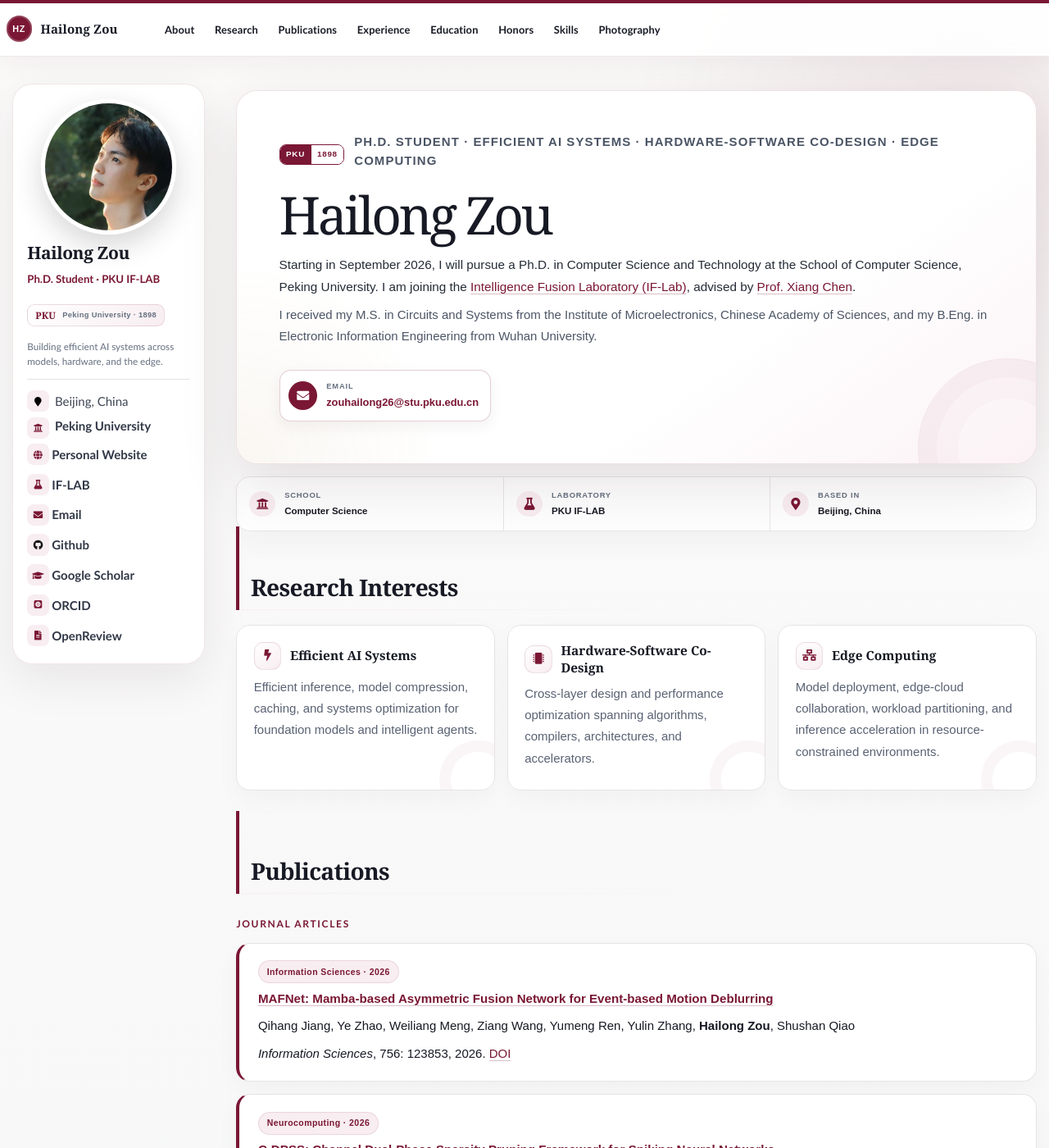
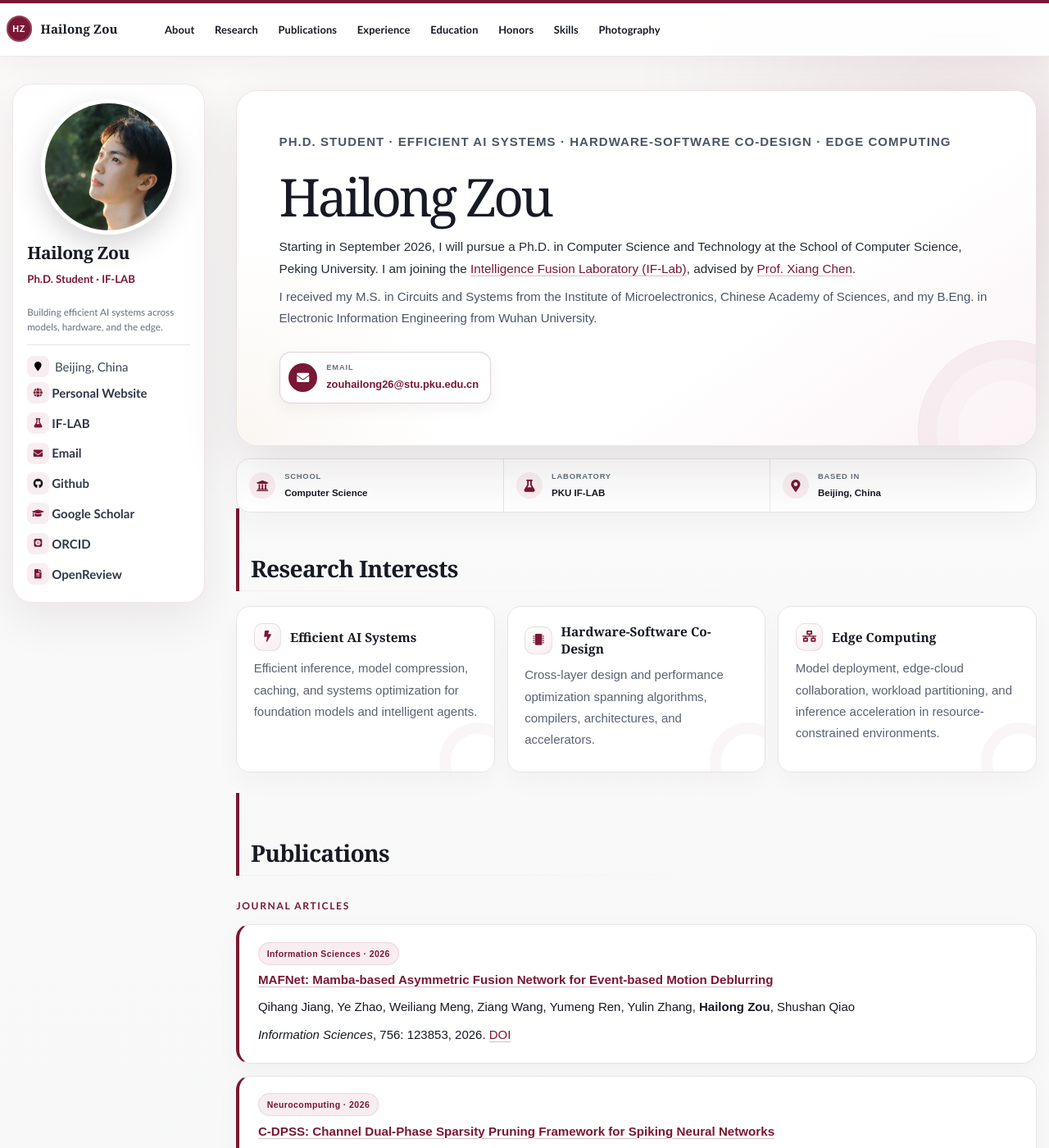
Before and after one commit to Hailong-Zou/Hailong-Zou.github.io, a Jekyll site: the page built from _pages/about.md, in a window 1280 px wide and 1400 px high. Shown: the whole window at 82% size. Built offline with Jekyll 4.4.1, drawn with Linux system fonts in a browser that asks for light colours; some web fonts are replaced; some of the changed text lies outside the part shown.

Commit message:
Refine education cards and reduce PKU branding

```diff
--- a/_config.yml
+++ b/_config.yml
@@ -25,7 +25,7 @@ baidu_site_verification  :  # get baidu_site_verification from https://ziyuan.ba
 author:
   name             : "Hailong Zou"
   avatar           : "images/profile.jpg"
-  bio              : "Ph.D. Student · PKU IF-LAB"
+  bio              : "Ph.D. Student · IF-LAB"
   blurb            : "Building efficient AI systems across models, hardware, and the edge."
   location         : "Beijing, China"
   employer         : "Peking University"
--- a/_includes/author-profile.html
+++ b/_includes/author-profile.html
@@ -11,7 +11,6 @@
   <div class="author__content">
     <h3 class="author__name">{{ author.name }}</h3>
     {% if author.bio %}<p class="author__bio">{{ author.bio }}</p>{% endif %}
-    <div class="profile__pku-mark"><span>PKU</span><small>Peking University · 1898</small></div>
   </div>
 
   <div class="author__urls-wrapper">
@@ -22,9 +21,6 @@
       {% endif %}
       {% if author.location %}
         <li><i class="fa fa-fw fa-map-marker" aria-hidden="true"></i> {{ author.location }}</li>
-      {% endif %}
-      {% if author.employer %}
-        <li class="author__meta"><i class="fas fa-fw fa-university" aria-hidden="true"></i>{% if author.employer_url %}<a href="{{ author.employer_url }}">{{ author.employer }}</a>{% else %}{{ author.employer }}{% endif %}</li>
       {% endif %}
       {% if author.uri %}
         <li><a href="{{ author.uri }}"><i class="fas fa-fw fa-globe" aria-hidden="true"></i> Personal Website</a></li>
--- a/_pages/about.md
+++ b/_pages/about.md
@@ -13,7 +13,6 @@ redirect_from:
 <section class="intro-card">
   <div class="intro-copy">
     <div class="intro-meta">
-      <span class="pku-badge"><strong>PKU</strong><span>1898</span></span>
       <p class="intro-kicker">Ph.D. Student · Efficient AI Systems · Hardware-Software Co-Design · Edge Computing</p>
     </div>
     <h1>Hailong Zou</h1>
@@ -129,14 +128,6 @@ Zihao Zheng, Zhihao Mao, Xingyue Zhou, Jiayu Chen, Maoliang Li, Xinhao Sun, **Ha
     </div>
   </div>
   <div class="timeline-item">
-    <div class="timeline-date">2024 - 2026</div>
-    <div>
-      <h3>Key Technologies for Energy-Efficient Neuromorphic Processing Chips</h3>
-      <p><strong>Core Team Member · Institute of Microelectronics, Chinese Academy of Sciences</strong></p>
-      <p>Developed a PCIe data-transfer module, integrated YOLOv3 with SpikeformerV2, and applied pretraining and quantization-aware training to reduce precision and computation costs while maintaining accuracy.</p>
-    </div>
-  </div>
-  <div class="timeline-item">
     <div class="timeline-date">2022.11 - 2023.05</div>
     <div>
       <h3>Empyrean Technology, Chengdu</h3>
@@ -151,21 +142,27 @@ Zihao Zheng, Zhihao Mao, Xingyue Zhou, Jiayu Chen, Maoliang Li, Xinhao Sun, **Ha
 # Education
 
 <div class="timeline education">
-  <div class="timeline-item">
+  <div class="timeline-item education-item education-item--pku">
+    <span class="education-watermark" aria-hidden="true"><img src="/images/education/pku-seal.png" alt=""></span>
     <div class="timeline-date">2026.09 -</div>
     <div>
       <h3>Peking University</h3>
       <p>Ph.D. in Computer Science and Technology, School of Computer Science; Intelligence Fusion Laboratory (IF-Lab), advised by Prof. Xiang Chen.</p>
     </div>
   </div>
-  <div class="timeline-item">
+  <div class="timeline-item education-item education-item--ucas">
+    <span class="education-watermark education-watermark--pair" aria-hidden="true">
+      <img src="/images/education/ucas-seal.png" alt="">
+      <img src="/images/education/imecas-seal.png" alt="">
+    </span>
     <div class="timeline-date">2023.09 - 2026.06</div>
     <div>
-      <h3>Institute of Microelectronics, Chinese Academy of Sciences</h3>
-      <p>M.S. in Circuits and Systems.</p>
+      <h3>University of Chinese Academy of Sciences</h3>
+      <p>M.S. in Circuits and Systems · Institute of Microelectronics, Chinese Academy of Sciences.</p>
     </div>
   </div>
-  <div class="timeline-item">
+  <div class="timeline-item education-item education-item--whu">
+    <span class="education-watermark" aria-hidden="true"><img src="/images/education/whu-seal.png" alt=""></span>
     <div class="timeline-date">2019.09 - 2023.06</div>
     <div>
       <h3>Wuhan University</h3>
@@ -242,6 +239,6 @@ Zihao Zheng, Zhihao Mao, Xingyue Zhou, Jiayu Chen, Maoliang Li, Xinhao Sun, **Ha
 </div>
 
 <footer class="site-signoff">
-  <div><span class="site-signoff__mark">HZ</span><p><strong>Hailong Zou</strong><small>Efficient AI Systems · Peking University</small></p></div>
-  <p class="site-signoff__meta">PKU · IF-LAB · Beijing</p>
+  <div><span class="site-signoff__mark">HZ</span><p><strong>Hailong Zou</strong><small>Efficient AI Systems · Hardware-Software Co-Design</small></p></div>
+  <p class="site-signoff__meta">Research · Systems · Photography</p>
 </footer>
--- a/assets/css/main.scss
+++ b/assets/css/main.scss
@@ -280,31 +280,6 @@ body {
     line-height: 1.45;
 }
 
-.profile__pku-mark {
-    display: inline-flex;
-    align-items: center;
-    gap: .55rem;
-    margin: .05rem 0 .75rem;
-    padding: .42rem .6rem;
-    border: 1px solid rgba(122, 23, 52, .14);
-    border-radius: 9px;
-    color: var(--hz-accent);
-    background: linear-gradient(135deg, #fff, var(--hz-accent-soft));
-}
-
-.profile__pku-mark span {
-    font-family: Georgia, serif;
-    font-size: .78rem;
-    font-weight: 700;
-}
-
-.profile__pku-mark small {
-    color: var(--hz-muted);
-    font-size: .62rem;
-    font-weight: 700;
-    letter-spacing: .035em;
-}
-
 .author__urls-wrapper,
 .author__urls {
     width: 100%;
@@ -416,34 +391,6 @@ body {
     display: flex;
     align-items: center;
     gap: .8rem;
-}
-
-.pku-badge {
-    display: inline-flex;
-    flex: 0 0 auto;
-    overflow: hidden;
-    align-items: stretch;
-    border: 1px solid var(--hz-accent);
-    border-radius: 8px;
-    font-size: .66rem;
-    font-weight: 800;
-    letter-spacing: .07em;
-    line-height: 1;
-}
-
-.pku-badge strong,
-.pku-badge span {
-    padding: .44rem .5rem;
-}
-
-.pku-badge strong {
-    color: #fff;
-    background: var(--hz-accent);
-}
-
-.pku-badge span {
-    color: var(--hz-accent);
-    background: #fff;
 }
 
 .intro-kicker {
@@ -756,7 +703,59 @@ body {
 }
 
 .education .timeline-item {
+    position: relative;
+    overflow: hidden;
     border-left: 4px solid var(--hz-gold);
+    isolation: isolate;
+}
+
+.education .timeline-item > div {
+    position: relative;
+    z-index: 2;
+}
+
+.education .education-item--pku {
+    border-left-color: #8f1738;
+}
+
+.education .education-item--ucas {
+    border-left-color: #1f5298;
+}
+
+.education .education-item--whu {
+    border-left-color: #115740;
+}
+
+.education-watermark {
+    position: absolute;
+    z-index: 1;
+    top: 50%;
+    right: 6.5rem;
+    display: flex;
+    align-items: center;
+    transform: translateY(-50%);
+    pointer-events: none;
+}
+
+.education-watermark img {
+    display: block;
+    width: 9.5rem;
+    height: 9.5rem;
+    object-fit: contain;
+    opacity: .17;
+}
+
+.education-watermark--pair {
+    right: 5.25rem;
+}
+
+.education-watermark--pair img {
+    width: 7.6rem;
+    height: 7.6rem;
+}
+
+.education-watermark--pair img + img {
+    margin-left: -2.15rem;
 }
 
 .page__content > ul {
@@ -1107,6 +1106,25 @@ body {
         gap: .6rem;
     }
 
+    .education-watermark {
+        right: -1.15rem;
+    }
+
+    .education-watermark img {
+        width: 7.7rem;
+        height: 7.7rem;
+        opacity: .095;
+    }
+
+    .education-watermark--pair {
+        right: -1.3rem;
+    }
+
+    .education-watermark--pair img {
+        width: 6.2rem;
+        height: 6.2rem;
+    }
+
     .page__content > h1 {
         margin-top: 2.7rem;
         font-size: 1.45rem;
```
Also changed, not shown: images/education/SOURCES.md (added, +10 -0 lines), images/education/imecas-seal.png (added), images/education/pku-seal.png (added), images/education/ucas-seal.png (added), images/education/whu-seal.png (added).
